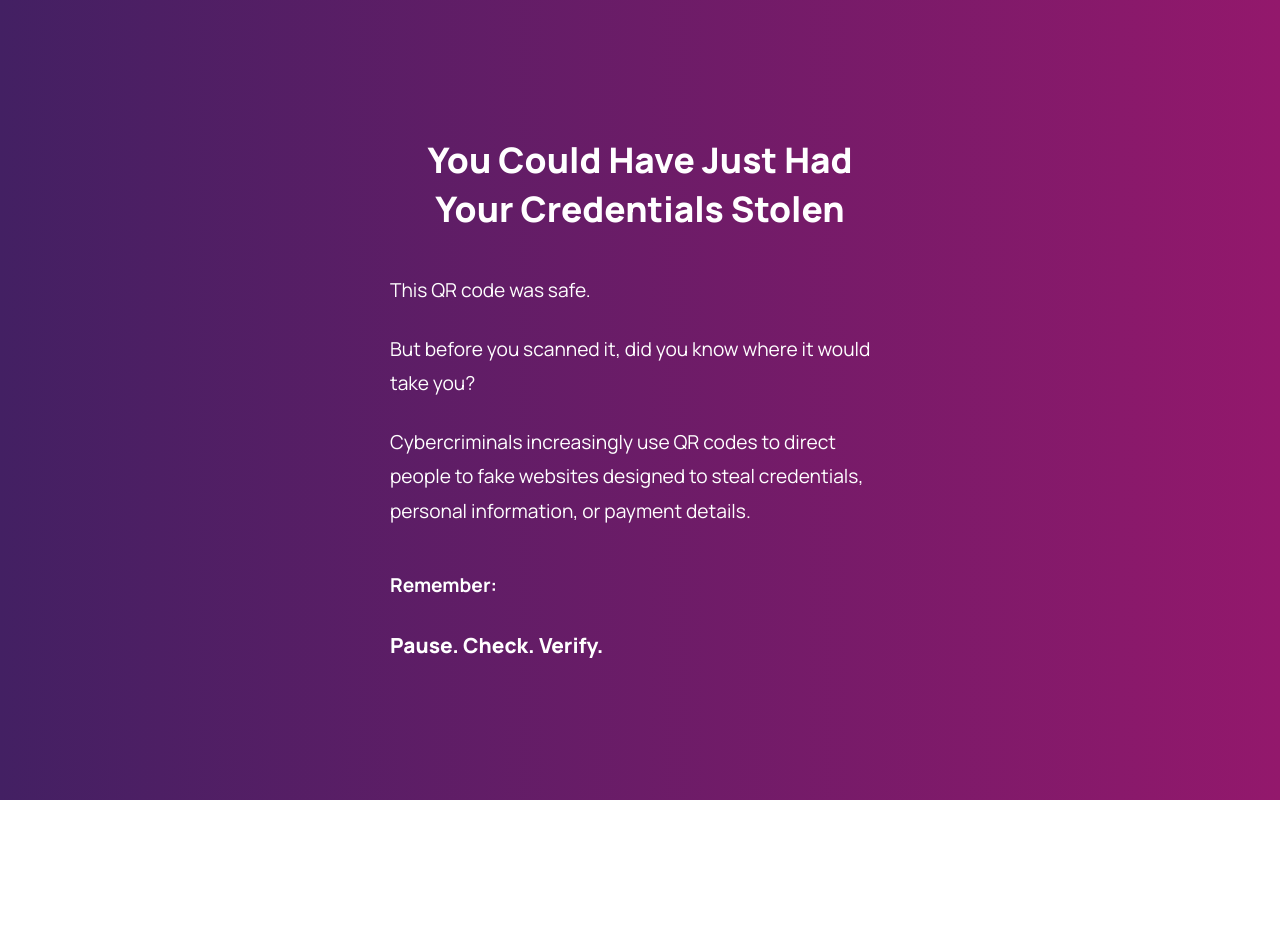
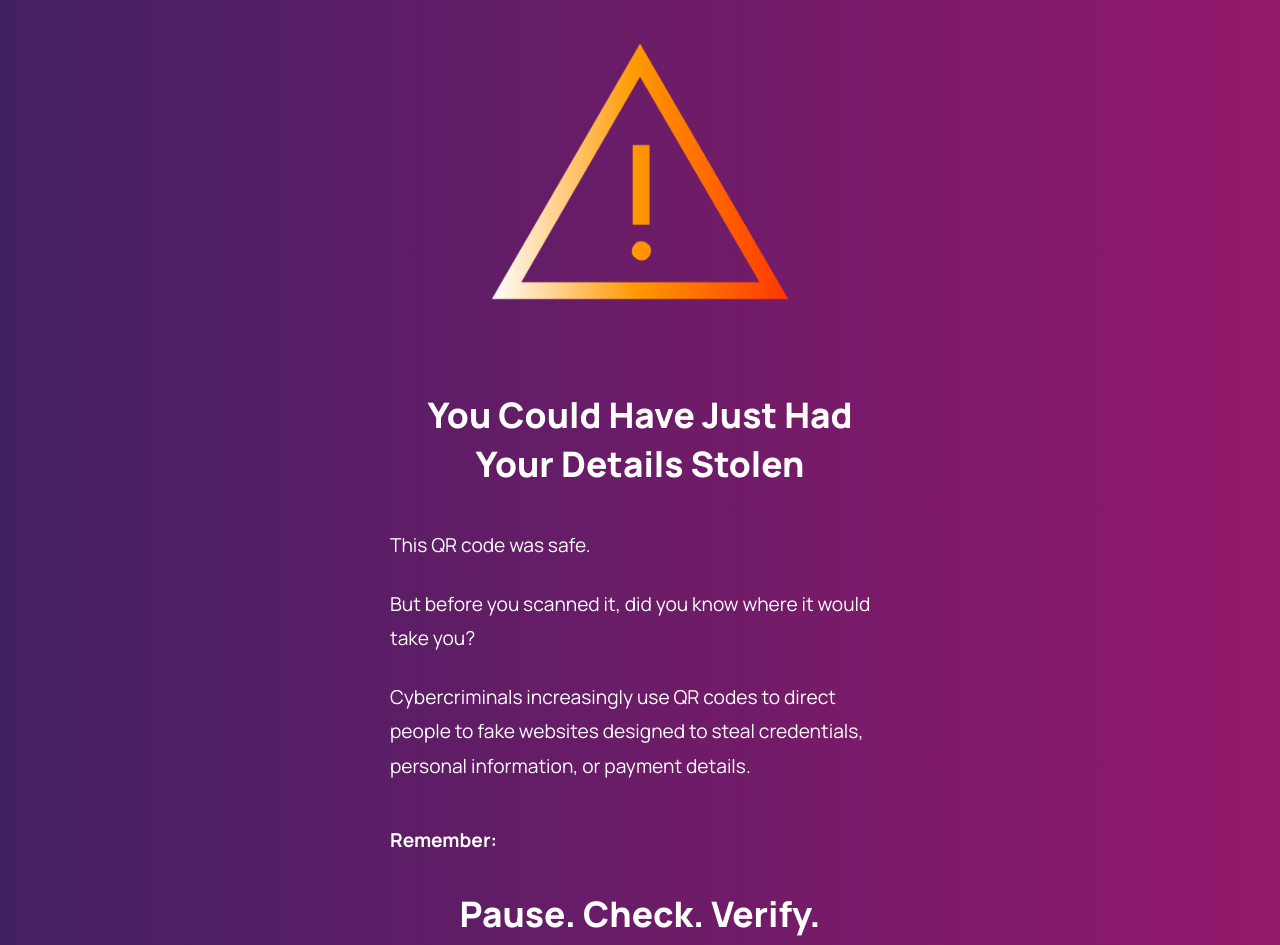
Before and after one commit to tom-hayter/ccs-qr-demo, a plain HTML site: page index.html in a window 1280 px wide. Before the commit the page ends 800 px from the top, so only its background shows below. Drawn offline with Linux system fonts and the light colour scheme.

Commit message:
Update index.html

```diff
--- a/index.html
+++ b/index.html
@@ -26,6 +26,14 @@
             max-width: 500px;
         }
 
+        .hero-image {
+            display: block;
+            margin: 0 auto 40px auto;
+            max-width: 350px;
+            width: 100%;
+            height: auto;
+        }
+
         h1 {
             text-align: center;
             font-size: 2.2rem;
@@ -46,7 +54,10 @@
 
         .pcv {
             font-weight: 800;
-            font-size: 1.3rem;
+            font-size: 2.2rem;
+            text-align: center;
+            margin-top: 20px;
+            margin-bottom: 0;
         }
     </style>
 </head>
@@ -54,7 +65,11 @@
 
     <div class="container">
 
-        <h1>You Could Have Just Had Your Credentials Stolen</h1>
+        <img src="White%20tangaroo%20zing%20alert.png"
+             alt="Cybersecurity Awareness"
+             class="hero-image">
+
+        <h1>You Could Have Just Had Your Details Stolen</h1>
 
         <p>
             This QR code was safe.
```
